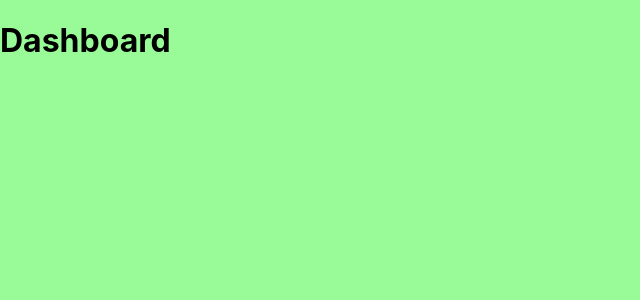
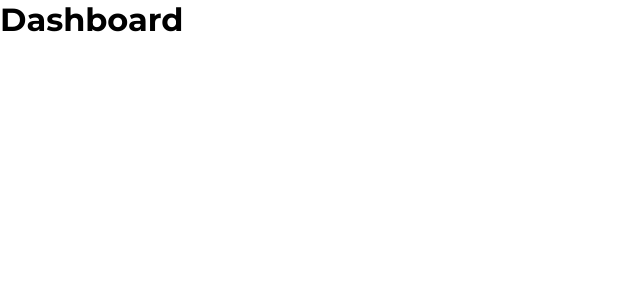
Before and after one commit to rirefat/react-plant-dashboard, a React (Create React App) app: page / in a window 1280 px wide. Shown: the top 300 px of the page, without its empty margins (0-640 px from the left). Built offline with nearby package versions, Linux system fonts and the light colour scheme; the HTML template or start-up script is replaced by a standard one.

Commit message:
done css root styles

```diff
--- a/src/App.css
+++ b/src/App.css
@@ -1,8 +1,32 @@
 /* Google Font */
 @import url('https://fonts.googleapis.com/css2?family=Montserrat:wght@300;400;500;600;700&display=swap');
 
-body{
+*{
   margin: 0;
   padding: 0;
-  background-color: palegreen;
+  box-sizing: border-box;
+  font-family: 'Montserrat', sans-serif;
+  transition: 0.3s ease;
 }
+
+/* Colors & Styles (Default) */
+:root{
+  --PrimaryColor: hsl(94, 59%, 35%);
+  --HoverColor: #bdf094;
+  --paleGreen: hsl(96, 75%, 89%);
+  --whiteColor: hsl(0, 0%, 100%);
+  --blackColor: hsl(0, 0%, 18%);
+  --textColor: hsl(240, 1%, 48%);
+  --bgColor: hsl(220, 10%, 94%);
+  --grayColor: rgb(190, 190, 190);
+  --inputColor: hsl(330, 12%, 97%);
+
+  /* Font & Typography */
+  --biggestFontSize: 2.5rem;
+  --h1FontSize: 1.5rem;
+  --h2FontSize: 1.25rem;
+  --h3Size: 1rem;
+  --normalFontSize: 0.938rem;
+  --smallFontSize: 0.813rem;
+  --smallestFontSize: 0.75rem;
+}
```
